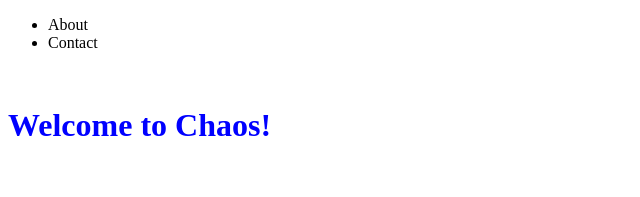
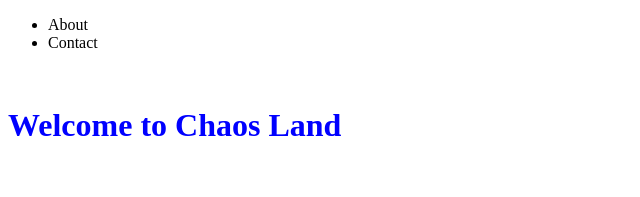
Before and after one commit to JohnnyWLan/Chaos, a plain HTML site: page index.html in a window 1280 px wide. Shown: the top 197 px of the page, without its empty margins (0-640 px from the left). Drawn offline with Linux system fonts and the light colour scheme.

Commit message:
updating title

```diff
--- a/index.html
+++ b/index.html
@@ -15,7 +15,7 @@
 			<li> Contact</li>
 		<ul>
 	</nav> <br>
-	<h1> Welcome to Chaos!</h1><br>
+	<h1> Welcome to Chaos Land</h1><br>
 	<div>
 	<h2> Enter (if you can)</h2>
 	<button id= mybutton> Click me if you can!</button>
```
